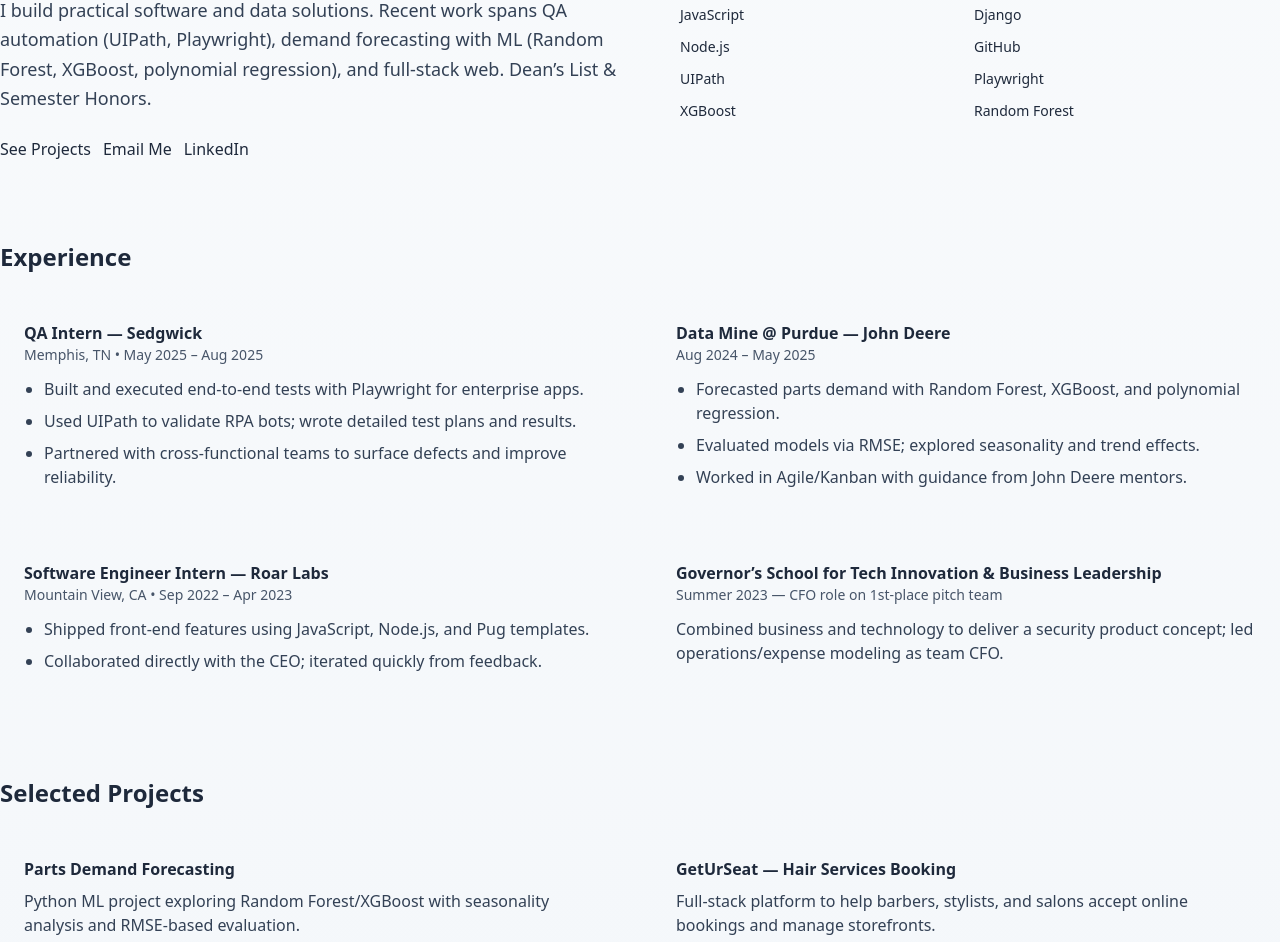
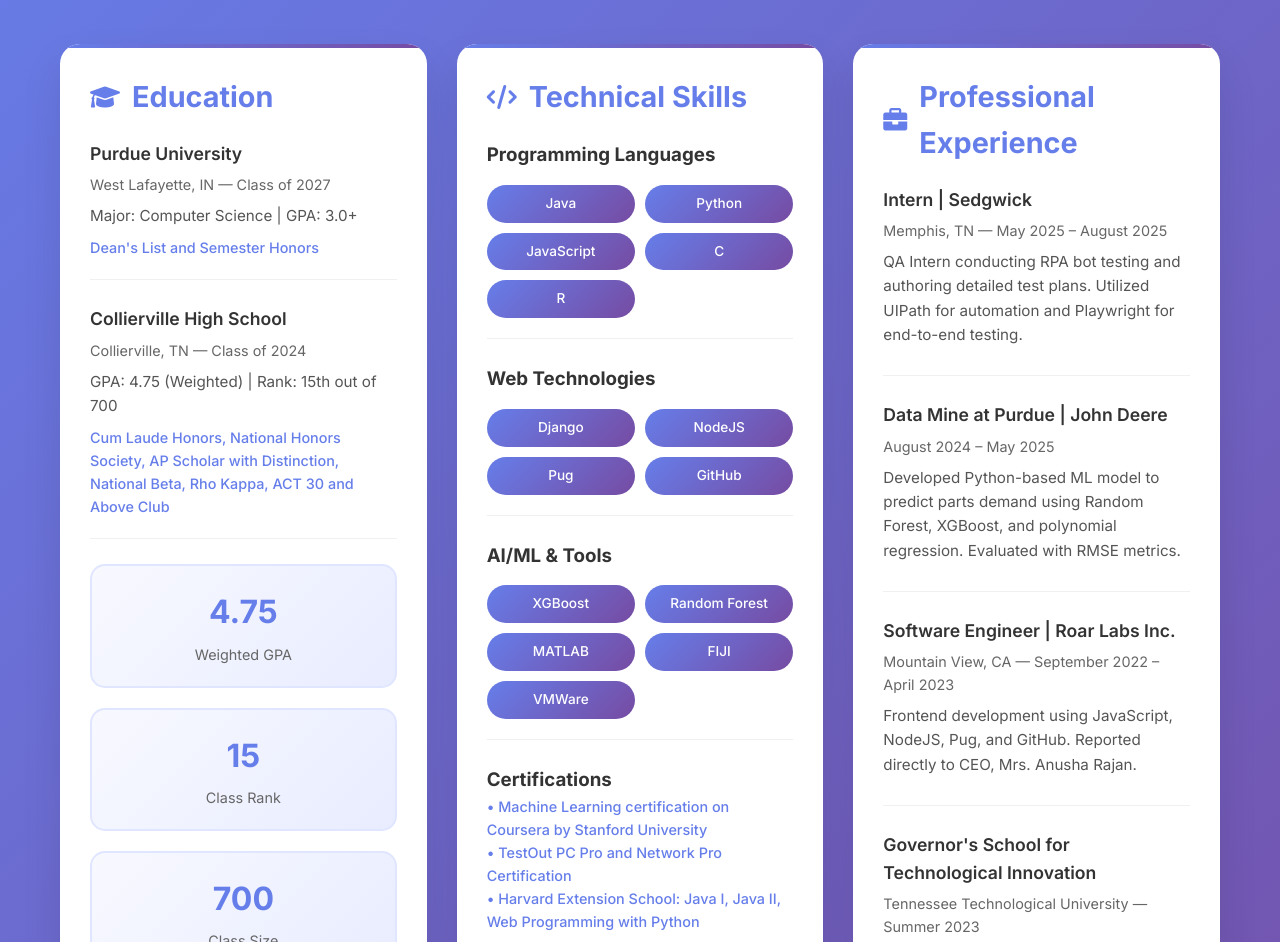
Before and after one commit to sahilbaligar0407/Sahil-Baligar.github.io, a plain HTML site: page index.html in a window 1280 px wide. Shown: the part 229-1171 px from the top of the page. Drawn offline with nearby package versions, Linux system fonts and the light colour scheme.

Commit message:
Updates to index.html and read me

```diff
--- a/index.html
+++ b/index.html
@@ -1,232 +1,370 @@
-<!doctype html>
+<!DOCTYPE html>
 <html lang="en">
 <head>
-  <meta charset="utf-8" />
-  <meta name="viewport" content="width=device-width, initial-scale=1" />
-  <title>Sahil Baligar | Portfolio</title>
-  <meta name="description" content="Sahil Baligar — Computer Science @ Purdue. Portfolio of projects, experience, and community work." />
-  <!-- Tailwind via CDN (no build needed) -->
-  <script src="https://cdn.tailwindcss.com"></script>
+    <meta charset="UTF-8">
+    <meta name="viewport" content="width=device-width, initial-scale=1.0">
+    <title>Sahil Baligar - Personal Accomplishments</title>
+    <link href="https://fonts.googleapis.com/css2?family=Inter:wght@300;400;500;600;700&display=swap" rel="stylesheet">
+    <link rel="stylesheet" href="https://cdnjs.cloudflare.com/ajax/libs/font-awesome/6.0.0/css/all.min.css">
     <style>
-    html { scroll-behavior: smooth; }
-    .chip { @apply inline-flex items-center rounded-full border px-3 py-1 text-sm; }
-    .card { @apply rounded-2xl border bg-white/70 backdrop-blur shadow-sm hover:shadow-md transition; }
-    .section { @apply max-w-5xl mx-auto px-5 sm:px-6 lg:px-8; }
+        * {
+            margin: 0;
+            padding: 0;
+            box-sizing: border-box;
+        }
+
+        body {
+            font-family: 'Inter', sans-serif;
+            line-height: 1.6;
+            color: #333;
+            background: linear-gradient(135deg, #667eea 0%, #764ba2 100%);
+            min-height: 100vh;
+        }
+
+        .container {
+            max-width: 1200px;
+            margin: 0 auto;
+            padding: 20px;
+        }
+
+        .header {
+            text-align: center;
+            color: white;
+            margin-bottom: 40px;
+            padding: 40px 0;
+        }
+
+        .header h1 {
+            font-size: 3.5rem;
+            font-weight: 700;
+            margin-bottom: 10px;
+            text-shadow: 2px 2px 4px rgba(0,0,0,0.3);
+        }
+
+        .header p {
+            font-size: 1.3rem;
+            font-weight: 300;
+            opacity: 0.9;
+        }
+
+        .content-grid {
+            display: grid;
+            grid-template-columns: repeat(auto-fit, minmax(350px, 1fr));
+            gap: 30px;
+            margin-bottom: 40px;
+        }
+
+        .card {
+            background: white;
+            border-radius: 20px;
+            padding: 30px;
+            box-shadow: 0 20px 40px rgba(0,0,0,0.1);
+            transition: transform 0.3s ease, box-shadow 0.3s ease;
+            position: relative;
+            overflow: hidden;
+        }
+
+        .card::before {
+            content: '';
+            position: absolute;
+            top: 0;
+            left: 0;
+            right: 0;
+            height: 4px;
+            background: linear-gradient(90deg, #667eea, #764ba2);
+        }
+
+        .card:hover {
+            transform: translateY(-10px);
+            box-shadow: 0 30px 60px rgba(0,0,0,0.15);
+        }
+
+        .card h2 {
+            color: #667eea;
+            font-size: 1.8rem;
+            margin-bottom: 20px;
+            display: flex;
+            align-items: center;
+            gap: 12px;
+        }
+
+        .card h2 i {
+            font-size: 1.5rem;
+        }
+
+        .education-item, .experience-item, .skill-category {
+            margin-bottom: 25px;
+            padding-bottom: 20px;
+            border-bottom: 1px solid #f0f0f0;
+        }
+
+        .education-item:last-child, .experience-item:last-child, .skill-category:last-child {
+            border-bottom: none;
+            margin-bottom: 0;
+            padding-bottom: 0;
+        }
+
+        .institution, .company {
+            font-weight: 600;
+            font-size: 1.1rem;
+            color: #333;
+            margin-bottom: 5px;
+        }
+
+        .location {
+            color: #666;
+            font-size: 0.9rem;
+            margin-bottom: 8px;
+        }
+
+        .details {
+            color: #555;
+            font-size: 0.95rem;
+            margin-bottom: 8px;
+        }
+
+        .achievements {
+            color: #667eea;
+            font-size: 0.9rem;
+            font-weight: 500;
+        }
+
+        .skills-grid {
+            display: grid;
+            grid-template-columns: repeat(auto-fit, minmax(120px, 1fr));
+            gap: 10px;
+            margin-top: 15px;
+        }
+
+        .skill-tag {
+            background: linear-gradient(135deg, #667eea, #764ba2);
+            color: white;
+            padding: 8px 16px;
+            border-radius: 20px;
+            font-size: 0.85rem;
+            font-weight: 500;
+            text-align: center;
+            transition: transform 0.2s ease;
+        }
+
+        .skill-tag:hover {
+            transform: scale(1.05);
+        }
+
+        .full-width {
+            grid-column: 1 / -1;
+        }
+
+        .stats-grid {
+            display: grid;
+            grid-template-columns: repeat(auto-fit, minmax(200px, 1fr));
+            gap: 20px;
+            margin-top: 20px;
+        }
+
+        .stat-item {
+            text-align: center;
+            padding: 20px;
+            background: linear-gradient(135deg, #f8f9ff, #e8ecff);
+            border-radius: 15px;
+            border: 2px solid #e0e6ff;
+        }
+
+        .stat-number {
+            font-size: 2rem;
+            font-weight: 700;
+            color: #667eea;
+            margin-bottom: 5px;
+        }
+
+        .stat-label {
+            color: #666;
+            font-size: 0.9rem;
+        }
+
+        .footer {
+            text-align: center;
+            color: white;
+            padding: 40px 0;
+            opacity: 0.8;
+        }
+
+        @media (max-width: 768px) {
+            .header h1 {
+                font-size: 2.5rem;
+            }
+
+            .content-grid {
+                grid-template-columns: 1fr;
+                gap: 20px;
+            }
+
+            .card {
+                padding: 20px;
+            }
+
+            .skills-grid {
+                grid-template-columns: repeat(auto-fit, minmax(100px, 1fr));
+            }
+        }
+
+        .highlight {
+            background: linear-gradient(120deg, #a8edea 0%, #fed6e3 100%);
+            padding: 2px 6px;
+            border-radius: 4px;
+            font-weight: 500;
+        }
     </style>
 </head>
-<body class="min-h-screen bg-gradient-to-b from-slate-50 to-slate-100 text-slate-800">
-  <!-- Header -->
-  <header class="sticky top-0 z-50 bg-white/70 backdrop-blur border-b">
-    <nav class="section flex items-center justify-between h-16">
-      <a href="#home" class="font-semibold">Sahil Baligar</a>
-      <div class="hidden sm:flex gap-6 text-sm">
-        <a href="#experience" class="hover:opacity-80">Experience</a>
-        <a href="#projects" class="hover:opacity-80">Projects</a>
-        <a href="#skills" class="hover:opacity-80">Skills</a>
-        <a href="#service" class="hover:opacity-80">Leadership & Service</a>
-        <a href="#contact" class="hover:opacity-80">Contact</a>
+<body>
+    <div class="container">
+        <div class="header">
+            <h1>Sahil Baligar</h1>
+            <p>Computer Science Student & Aspiring Software Engineer</p>
         </div>
-      <a class="chip border-slate-300 hover:bg-slate-50"
-         href="SahilBaligar-Resume.pdf" target="_blank" rel="noopener">View Résumé</a>
-    </nav>
-  </header>
 
-  <!-- Hero -->
-  <section id="home" class="section pt-16 pb-10">
-    <div class="grid lg:grid-cols-2 gap-8 items-center">
-      <div>
-        <h1 class="text-3xl sm:text-4xl font-extrabold tracking-tight">
-          Hi, I’m Sahil — Computer Science @ Purdue (’27)
-        </h1>
-        <p class="mt-4 text-lg leading-relaxed text-slate-700">
-          I build practical software and data solutions. Recent work spans
-          QA automation (UIPath, Playwright), demand forecasting with ML
-          (Random Forest, XGBoost, polynomial regression), and full-stack web.
-          Dean’s List & Semester Honors.
-        </p>
-        <div class="mt-6 flex flex-wrap gap-3">
-          <a href="#projects" class="chip border-slate-300 hover:bg-slate-50">See Projects</a>
-          <a href="mailto:sbaligar@purdue.edu" class="chip border-slate-300 hover:bg-slate-50">Email Me</a>
-          <a href="https://www.linkedin.com/in/sahil-baligar" target="_blank" rel="noopener"
-             class="chip border-slate-300 hover:bg-slate-50">LinkedIn</a>
+        <div class="content-grid">
+            <!-- Education Section -->
+            <div class="card">
+                <h2><i class="fas fa-graduation-cap"></i>Education</h2>
+
+                <div class="education-item">
+                    <div class="institution">Purdue University</div>
+                    <div class="location">West Lafayette, IN — Class of 2027</div>
+                    <div class="details">Major: Computer Science | GPA: 3.0+</div>
+                    <div class="achievements">Dean's List and Semester Honors</div>
                 </div>
+
+                <div class="education-item">
+                    <div class="institution">Collierville High School</div>
+                    <div class="location">Collierville, TN — Class of 2024</div>
+                    <div class="details">GPA: 4.75 (Weighted) | Rank: 15th out of 700</div>
+                    <div class="achievements">Cum Laude Honors, National Honors Society, AP Scholar with Distinction, National Beta, Rho Kappa, ACT 30 and Above Club</div>
                 </div>
-      <div class="order-first lg:order-none">
-        <div class="card p-6">
-          <ul class="grid grid-cols-2 gap-3 text-sm">
-            <li class="chip border-slate-300">Java</li>
-            <li class="chip border-slate-300">Python</li>
-            <li class="chip border-slate-300">C</li>
-            <li class="chip border-slate-300">R</li>
-            <li class="chip border-slate-300">JavaScript</li>
-            <li class="chip border-slate-300">Django</li>
-            <li class="chip border-slate-300">Node.js</li>
-            <li class="chip border-slate-300">GitHub</li>
-            <li class="chip border-slate-300">UIPath</li>
-            <li class="chip border-slate-300">Playwright</li>
-            <li class="chip border-slate-300">XGBoost</li>
-            <li class="chip border-slate-300">Random Forest</li>
-          </ul>
+
+                <div class="stats-grid">
+                    <div class="stat-item">
+                        <div class="stat-number">4.75</div>
+                        <div class="stat-label">Weighted GPA</div>
+                    </div>
+                    <div class="stat-item">
+                        <div class="stat-number">15</div>
+                        <div class="stat-label">Class Rank</div>
+                    </div>
+                    <div class="stat-item">
+                        <div class="stat-number">700</div>
+                        <div class="stat-label">Class Size</div>
                     </div>
                 </div>
             </div>
-  </section>
 
-  <!-- Experience -->
-  <section id="experience" class="section py-10">
-    <h2 class="text-2xl font-bold mb-6">Experience</h2>
-    <div class="grid md:grid-cols-2 gap-6">
-      <article class="card p-6">
-        <div class="flex items-start justify-between gap-4">
-          <div>
-            <h3 class="font-semibold">QA Intern — Sedgwick</h3>
-            <p class="text-sm text-slate-600">Memphis, TN • May 2025 – Aug 2025</p>
+            <!-- Technical Skills Section -->
+            <div class="card">
+                <h2><i class="fas fa-code"></i>Technical Skills</h2>
+
+                <div class="skill-category">
+                    <h3>Programming Languages</h3>
+                    <div class="skills-grid">
+                        <div class="skill-tag">Java</div>
+                        <div class="skill-tag">Python</div>
+                        <div class="skill-tag">JavaScript</div>
+                        <div class="skill-tag">C</div>
+                        <div class="skill-tag">R</div>
                     </div>
                 </div>
-        <ul class="list-disc ml-5 mt-3 text-slate-700 space-y-2">
-          <li>Built and executed end-to-end tests with Playwright for enterprise apps.</li>
-          <li>Used UIPath to validate RPA bots; wrote detailed test plans and results.</li>
-          <li>Partnered with cross-functional teams to surface defects and improve reliability.</li>
-        </ul>
-      </article>
 
-      <article class="card p-6">
-        <div class="flex items-start justify-between gap-4">
-          <div>
-            <h3 class="font-semibold">Data Mine @ Purdue — John Deere</h3>
-            <p class="text-sm text-slate-600">Aug 2024 – May 2025</p>
+                <div class="skill-category">
+                    <h3>Web Technologies</h3>
+                    <div class="skills-grid">
+                        <div class="skill-tag">Django</div>
+                        <div class="skill-tag">NodeJS</div>
+                        <div class="skill-tag">Pug</div>
+                        <div class="skill-tag">GitHub</div>
                     </div>
                 </div>
-        <ul class="list-disc ml-5 mt-3 text-slate-700 space-y-2">
-          <li>Forecasted parts demand with Random Forest, XGBoost, and polynomial regression.</li>
-          <li>Evaluated models via RMSE; explored seasonality and trend effects.</li>
-          <li>Worked in Agile/Kanban with guidance from John Deere mentors.</li>
-        </ul>
-      </article>
 
-      <article class="card p-6">
-        <div class="flex items-start justify-between gap-4">
-          <div>
-            <h3 class="font-semibold">Software Engineer Intern — Roar Labs</h3>
-            <p class="text-sm text-slate-600">Mountain View, CA • Sep 2022 – Apr 2023</p>
+                <div class="skill-category">
+                    <h3>AI/ML & Tools</h3>
+                    <div class="skills-grid">
+                        <div class="skill-tag">XGBoost</div>
+                        <div class="skill-tag">Random Forest</div>
+                        <div class="skill-tag">MATLAB</div>
+                        <div class="skill-tag">FIJI</div>
+                        <div class="skill-tag">VMWare</div>
                     </div>
                 </div>
-        <ul class="list-disc ml-5 mt-3 text-slate-700 space-y-2">
-          <li>Shipped front-end features using JavaScript, Node.js, and Pug templates.</li>
-          <li>Collaborated directly with the CEO; iterated quickly from feedback.</li>
-        </ul>
-      </article>
 
-      <article class="card p-6">
-        <div class="flex items-start justify-between gap-4">
-          <div>
-            <h3 class="font-semibold">Governor’s School for Tech Innovation & Business Leadership</h3>
-            <p class="text-sm text-slate-600">Summer 2023 — CFO role on 1st-place pitch team</p>
+                <div class="skill-category">
+                    <h3>Certifications</h3>
+                    <div class="achievements">
+                        • Machine Learning certification on Coursera by Stanford University<br>
+                        • TestOut PC Pro and Network Pro Certification<br>
+                        • Harvard Extension School: Java I, Java II, Web Programming with Python
                     </div>
                 </div>
-        <p class="mt-3 text-slate-700">
-          Combined business and technology to deliver a security product concept;
-          led operations/expense modeling as team CFO.
-        </p>
-      </article>
             </div>
-  </section>
 
-  <!-- Projects -->
-  <section id="projects" class="section py-10">
-    <h2 class="text-2xl font-bold mb-6">Selected Projects</h2>
-    <div class="grid md:grid-cols-2 gap-6">
-      <article class="card p-6">
-        <h3 class="font-semibold">Parts Demand Forecasting</h3>
-        <p class="text-slate-700 mt-2">
-          Python ML project exploring Random Forest/XGBoost with seasonality analysis and RMSE-based evaluation.
-        </p>
-        <div class="mt-4 flex flex-wrap gap-2 text-xs">
-          <span class="chip border-slate-300">Python</span>
-          <span class="chip border-slate-300">Pandas</span>
-          <span class="chip border-slate-300">XGBoost</span>
+            <!-- Experience Section -->
+            <div class="card">
+                <h2><i class="fas fa-briefcase"></i>Professional Experience</h2>
+
+                <div class="experience-item">
+                    <div class="company">Intern | Sedgwick</div>
+                    <div class="location">Memphis, TN — May 2025 – August 2025</div>
+                    <div class="details">QA Intern conducting RPA bot testing and authoring detailed test plans. Utilized UIPath for automation and Playwright for end-to-end testing.</div>
                 </div>
-      </article>
 
-      <article class="card p-6">
-        <h3 class="font-semibold">GetUrSeat — Hair Services Booking</h3>
-        <p class="text-slate-700 mt-2">
-          Full-stack platform to help barbers, stylists, and salons accept online bookings and manage storefronts.
-        </p>
-        <div class="mt-4 flex flex-wrap gap-2 text-xs">
-          <span class="chip border-slate-300">React + TypeScript</span>
-          <span class="chip border-slate-300">Node.js</span>
-          <span class="chip border-slate-300">MongoDB</span>
+                <div class="experience-item">
+                    <div class="company">Data Mine at Purdue | John Deere</div>
+                    <div class="location">August 2024 – May 2025</div>
+                    <div class="details">Developed Python-based ML model to predict parts demand using Random Forest, XGBoost, and polynomial regression. Evaluated with RMSE metrics.</div>
                 </div>
-      </article>
+
+                <div class="experience-item">
+                    <div class="company">Software Engineer | Roar Labs Inc.</div>
+                    <div class="location">Mountain View, CA — September 2022 – April 2023</div>
+                    <div class="details">Frontend development using JavaScript, NodeJS, Pug, and GitHub. Reported directly to CEO, Mrs. Anusha Rajan.</div>
                 </div>
-  </section>
 
-  <!-- Skills -->
-  <section id="skills" class="section py-10">
-    <h2 class="text-2xl font-bold mb-6">Technical Skills</h2>
-    <div class="grid sm:grid-cols-2 lg:grid-cols-3 gap-4">
-      <div class="card p-5">
-        <h4 class="font-semibold mb-2">Languages</h4>
-        <p>Java, Python, C, R, JavaScript</p>
-      </div>
-      <div class="card p-5">
-        <h4 class="font-semibold mb-2">Frameworks & Tools</h4>
-        <p>Django, Node.js, Pug, GitHub, Playwright, UIPath</p>
-      </div>
-      <div class="card p-5">
-        <h4 class="font-semibold mb-2">ML</h4>
-        <p>XGBoost, Random Forest, Polynomial Regression</p>
-      </div>
-      <div class="card p-5">
-        <h4 class="font-semibold mb-2">Certifications & Learning</h4>
-        <p>Harvard Extension (Java I/II, Web w/ Python), Coursera ML (Stanford), TestOut PC Pro/Network Pro</p>
+                <div class="experience-item">
+                    <div class="company">Governor's School for Technological Innovation</div>
+                    <div class="location">Tennessee Technological University — Summer 2023</div>
+                    <div class="details">Month-long program combining business and technology. As CFO, co-founded company providing school security; won 1st place in business pitch.</div>
                 </div>
             </div>
-  </section>
 
-  <!-- Leadership & Service -->
-  <section id="service" class="section py-10">
-    <h2 class="text-2xl font-bold mb-6">Leadership & Service</h2>
-    <div class="grid md:grid-cols-2 gap-6">
-      <article class="card p-6">
-        <h3 class="font-semibold">Lead2Help (Founder)</h3>
-        <p class="text-slate-700 mt-2">Tennessee state-registered non-profit focused on community impact.</p>
-      </article>
-      <article class="card p-6">
-        <h3 class="font-semibold">Memphis Youth Chess Organization</h3>
-        <p class="text-slate-700 mt-2">Taught 50+ students weekly; mentored VEX Robotics; library Teen Ambassador.</p>
-      </article>
-      <article class="card p-6">
-        <h3 class="font-semibold">ML @ Purdue</h3>
-        <p class="text-slate-700 mt-2">Team-based Python/R projects and model experimentation.</p>
-      </article>
-      <article class="card p-6">
-        <h3 class="font-semibold">Indian Association of Memphis (VP)</h3>
-        <p class="text-slate-700 mt-2">Led cultural events and volunteer initiatives.</p>
-      </article>
+            <!-- Activities & Leadership Section -->
+            <div class="card full-width">
+                <h2><i class="fas fa-users"></i>Leadership & Activities</h2>
+
+                <div class="content-grid" style="grid-template-columns: repeat(auto-fit, minmax(300px, 1fr)); gap: 20px;">
+                    <div>
+                        <h3><i class="fas fa-robot"></i>Technical Activities</h3>
+                        <div class="details">• Machine Learning at Purdue — 2024 – Present</div>
+                        <div class="details">• Regional/State competitions: TSA, DECA, Science Olympiad, FBLA</div>
+                        <div class="details">• VEX Robotics mentor at local middle school</div>
                     </div>
-  </section>
 
-  <!-- Contact -->
-  <section id="contact" class="section py-12">
-    <div class="card p-8">
-      <h2 class="text-2xl font-bold">Let’s connect</h2>
-      <p class="mt-3 text-slate-700">I’m open to internships and collaborative projects.</p>
-      <div class="mt-5 flex flex-wrap gap-3">
-        <a href="mailto:sbaligar@purdue.edu" class="chip border-slate-300 hover:bg-slate-50">sbaligar@purdue.edu</a>
-        <a href="https://www.linkedin.com/in/sahil-baligar" target="_blank" rel="noopener"
-           class="chip border-slate-300 hover:bg-slate-50">linkedin.com/in/sahil-baligar</a>
+                    <div>
+                        <h3><i class="fas fa-hands-helping"></i>Community Service</h3>
+                        <div class="details">• Founded <span class="highlight">Lead2Help</span> - Tennessee state-registered non-profit</div>
+                        <div class="details">• Tutored Math and Science through Mu Alpha Theta and SciMath Tutoring (Founder)</div>
+                        <div class="details">• Taught chess to 50+ students weekly through Memphis Youth Chess Organization</div>
+                    </div>
+
+                    <div>
+                        <h3><i class="fas fa-star"></i>Leadership Roles</h3>
+                        <div class="details">• Vice President of Indian Association of Memphis</div>
+                        <div class="details">• Teen Ambassador managing library events</div>
+                        <div class="details">• Research assistant at Vanderbilt University using FIJI macros</div>
                     </div>
                 </div>
-  </section>
+            </div>
+        </div>
 
-  <footer class="py-8 text-center text-sm text-slate-500">
-    © <span id="y"></span> Sahil Baligar • Built with HTML + Tailwind
-  </footer>
-
-  <script>
-    document.getElementById('y').textContent = new Date().getFullYear();
-  </script>
+        <div class="footer">
+            <p>&copy; 2024 Sahil Baligar. Built with passion and dedication.</p>
+        </div>
+    </div>
 </body>
 </html>
```
Also changed, not shown: 1 other file. Lines whose indentation alone changed are shown as unchanged.
